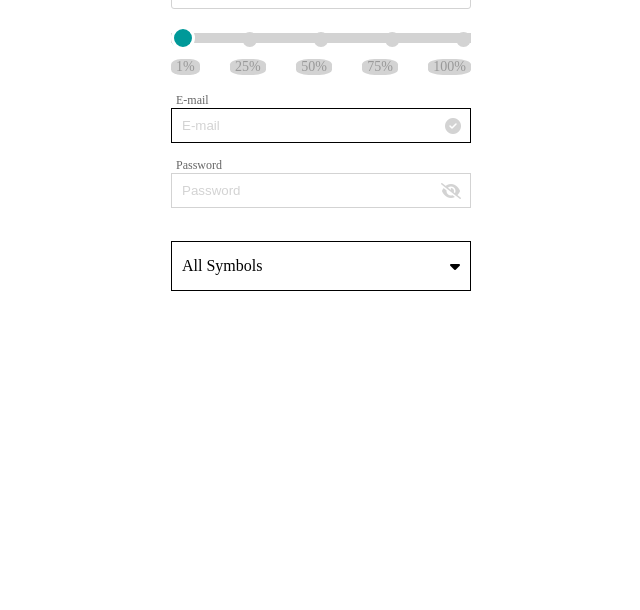
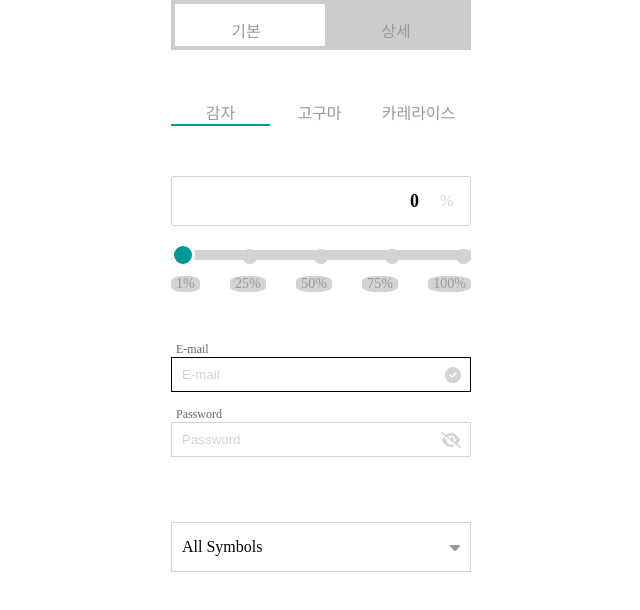
Before and after one commit to Seung-wan/wanted_pre_onboarding, a React (Create React App) app: page / in a window 1280 px wide. Shown: the top 610 px of the page, without its empty margins (319-959 px from the left). Built offline with nearby package versions, Linux system fonts and the light colour scheme.

Commit message:
feat. 구현 완료

```diff
--- a/src/App.js
+++ b/src/App.js
@@ -2,17 +2,16 @@ import Toggle from './components/Toggle';
 import Slider from './components/Slider';
 import Input from './components/Input';
 import Dropdown from './components/Dropdown';
+import Tab from './components/Tab';
 function App() {
   return (
-    <>
-      {/* <Toggle /> */}
-      {/* <br /> */}
+    <div className="app-container">
+      <Toggle />
+      <Tab />
       <Slider />
-      <br />
       <Input />
-      <br />
       <Dropdown />
-    </>
+    </div>
   );
 }
 
--- a/src/components/Dropdown.js
+++ b/src/components/Dropdown.js
@@ -41,13 +41,14 @@ function Dropdown() {
   const onChangeSymbol = (evt) => {
     const inputValue = evt.target.value;
     setSymbol(inputValue);
-    if (inputValue.length) {
+    if (inputValue.length > 0) {
       setSearchItem(() =>
         item.filter((value) => {
           return value.toLowerCase().includes(inputValue.toLowerCase());
         })
       );
     } else {
+      setSearchItem(item);
     }
   };
 
@@ -79,6 +80,7 @@ function Dropdown() {
           {/* TODO: 아이콘이 width를 차지에서 인풋이 클릭이 안되는 상황 */}
           <i className="fa-solid fa-magnifying-glass" />
         </div>
+        <div className="item">All Symbols</div>
         {renderItem()}
       </div>
     </div>
--- a/src/components/Input.js
+++ b/src/components/Input.js
@@ -32,7 +32,7 @@ const Input = () => {
   };
 
   return (
-    <div onClick={onLeaveFocus}>
+    <div style={{ marginBottom: '50px' }} onClick={onLeaveFocus}>
       <div className="input">
         <label htmlFor="email">E-mail</label>
         <div className="inputIcon-container">
--- a/src/components/Slider.js
+++ b/src/components/Slider.js
@@ -28,7 +28,7 @@ const Slider = () => {
     return arr;
   };
   return (
-    <div>
+    <div style={{ marginBottom: '50px' }}>
       <div className="percent">
         <span className="black">{percent}</span>
         <span>%</span>
--- /dev/null
+++ b/src/components/Tab.js
@@ -0,0 +1,57 @@
+import React, { useState, useRef } from 'react';
+
+function Tab() {
+  const [tabs, setTabs] = useState([
+    { id: 1, kor: '감자', eng: 'potato' },
+    { id: 2, kor: '고구마', eng: 'sweetPotato' },
+    { id: 3, kor: '카레라이스', eng: 'curryRice' },
+  ]);
+  const [selected, setSelected] = useState(0);
+  const sliderRef = useRef();
+
+  const clickHandler = (evt) => {
+    setSelected(evt.target.attributes[3].value);
+    sliderRef.current.className = 's' + evt.target.attributes[3].value;
+  };
+
+  const renderTab = () => {
+    return tabs.map((tab) => {
+      return (
+        <div className="tab-container" key={tab.id}>
+          <label htmlFor={tab.eng} data-idx={tab.id}>
+            {tab.kor}
+          </label>
+          {selected === tab.id ? (
+            <input
+              type="radio"
+              id={tab.eng}
+              name="food"
+              onClick={clickHandler}
+              data-idx={tab.id}
+              checked
+            />
+          ) : (
+            <input
+              type="radio"
+              id={tab.eng}
+              name="food"
+              onClick={clickHandler}
+              data-idx={tab.id}
+            />
+          )}
+        </div>
+      );
+    });
+  };
+
+  return (
+    <>
+      <div className="tab">
+        {renderTab()}
+        <div id="slider" ref={sliderRef}></div>
+      </div>
+    </>
+  );
+}
+
+export default Tab;
--- a/src/components/Toggle.js
+++ b/src/components/Toggle.js
@@ -1,17 +1,14 @@
 import React from 'react';
 
 const Toggle = () => {
-  const clickHandler = (evt) => {
-    console.log(evt.target.classList);
-    evt.target.classList.add('clicked');
-  };
-
   return (
-    <div className="container">
-      <div className="button clicked">기본</div>
-      <div className="button" onClick={clickHandler}>
-        상세
-      </div>
+    <div style={{ marginBottom: '50px' }}>
+      <label className="toggle">
+        <input type="checkbox" />
+        <span className="toggle-slider" />
+        <div className="item1">기본</div>
+        <div className="item2">상세</div>
+      </label>
     </div>
   );
 };
--- a/src/index.css
+++ b/src/index.css
@@ -11,27 +11,109 @@ body {
   align-items: center;
 }
 
+.app-container {
+  display: flex;
+  flex-direction: column;
+  justify-content: center;
+  height: 100vh;
+}
+
 /* Toggle.js */
 
-.container {
-  width: 500px;
-  height: 100px;
-  border-radius: 50%;
-  background-color: #d3d3d3;
-  display: flex;
-  justify-content: space-around;
-  align-items: center;
+.toggle {
+  position: relative;
+  display: inline-block;
+  width: 300px;
+  height: 50px;
 }
 
-.button {
-  width: 40%;
-  height: 80px;
-  border-radius: 50%;
-  background-color: #d3d3d3;
+.toggle input {
+  opacity: 0;
+  width: 0;
+  height: 0;
 }
 
-.button.clicked {
-  background-color: #fff;
+.toggle-slider {
+  position: absolute;
+  cursor: pointer;
+  top: 0;
+  left: 0;
+  right: 0;
+  bottom: 0;
+  background-color: #ccc;
+}
+
+.toggle-slider:before {
+  position: absolute;
+  content: '';
+  height: 42px;
+  width: 150px;
+  left: 4px;
+  bottom: 4px;
+  background-color: white;
+  transition: 0.4s;
+}
+
+input:checked + .toggle-slider:before {
+  transform: translateX(142px);
+}
+
+.item1 {
+  position: absolute;
+  left: 25%;
+  transform: translateX(-50%);
+  cursor: pointer;
+  color: #999;
+}
+.item2 {
+  position: absolute;
+  right: 25%;
+  transform: translateX(50%);
+  cursor: pointer;
+  color: #999;
+}
+
+/* Tab.js */
+.tab {
+  margin-bottom: 50px;
+  cursor: pointer;
+}
+
+.tab > .tab-container {
+  display: inline-block;
+  width: 33%;
+  text-align: center;
+  color: #999;
+}
+
+/* .tab > .tab-container.checked {
+  color: black;
+} */
+
+.tab > .tab-container > label {
+  cursor: pointer;
+}
+
+.tab > .tab-container > label.bold {
+  color: black;
+}
+
+.tab input[type='radio'] {
+  display: none;
+}
+
+#slider {
+  width: 33%;
+  border-bottom: 2px solid #009999;
+  transition: transform 0.3s;
+}
+
+#slider.s2 {
+  transform: translateX(100%);
+}
+
+#slider.s3 {
+  transform: translateX(200%);
 }
 
 /* Slider.js */
@@ -221,7 +303,7 @@ input[type='range']::-webkit-slider-thumb {
   display: none;
 }
 
-.fa-solid {
+.inputIcon-container .fa-solid {
   position: absolute;
   top: 50%;
   right: 10px;
@@ -264,8 +346,11 @@ input[type='range']::-webkit-slider-thumb {
   color: black;
 }
 
+.dropdown > .title {
+  border: 1px solid #d3d3d3;
+}
 .dropdown-list {
-  border: 1px solid black;
+  border: 1px solid #d3d3d3;
   border-top: none;
 }
 
@@ -278,13 +363,19 @@ input[type='range']::-webkit-slider-thumb {
   width: 100%;
   height: 50px;
   border: none;
-  border-bottom: 1px solid black;
+  border-bottom: 1px solid #d3d3d3;
   outline: none;
+}
+.fa-caret-down {
+  position: absolute;
+  top: 50%;
+  transform: translateY(-50%);
+  right: 10px;
+  color: #999;
 }
 
 .fa-magnifying-glass {
   position: absolute;
-  width: 100%;
   top: 50%;
   left: 10px;
   transform: translateY(-50%);
@@ -329,3 +420,7 @@ input[type='range']::-webkit-slider-thumb {
   padding: 10px 0px 10px 10px;
   cursor: pointer;
 }
+
+.item:hover {
+  background-color: #d3d3d3;
+}
```
